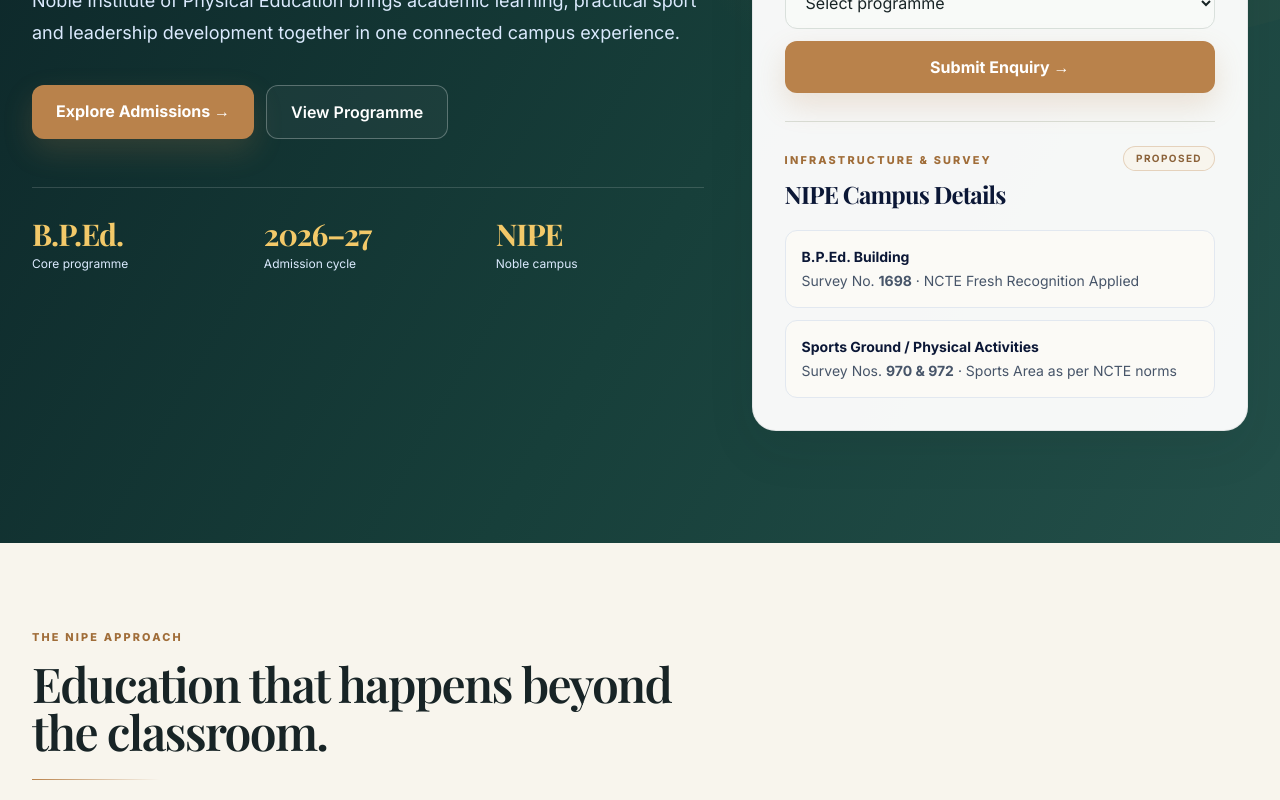
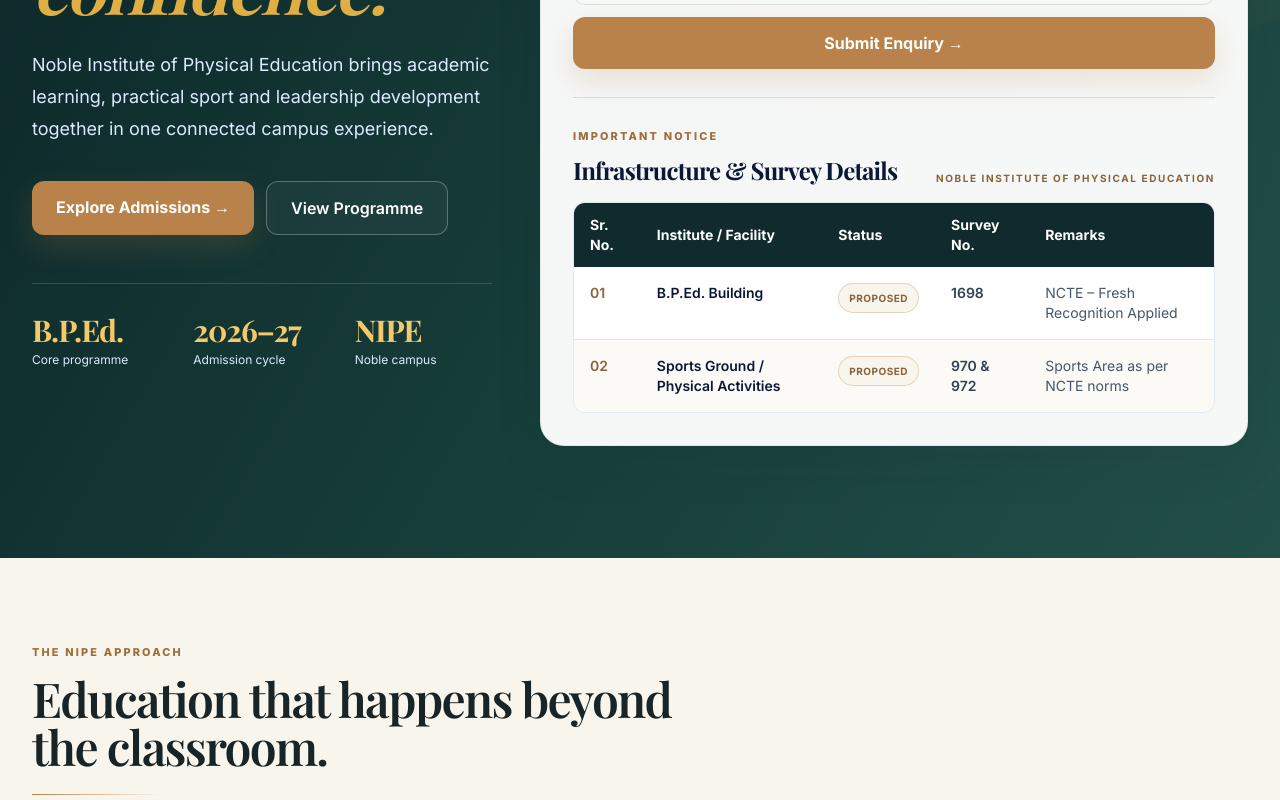
Before and after one commit to realethancool/NIPE, a Next.js app: page / in a window 1280 px wide. Shown: the part 580-1380 px from the top of the page. Built offline with nearby package versions, Linux system fonts and the light colour scheme; a web font is replaced by a local one.

Commit message:
Format infrastructure notice as homepage table

```diff
--- a/src/app/page.tsx
+++ b/src/app/page.tsx
@@ -91,21 +91,42 @@
             <button disabled={busy} className="nipe-btn-primary w-full rounded-xl py-3.5 font-bold disabled:opacity-60">{busy?'Submitting…':'Submit Enquiry →'}</button>
           </form>
           <div className="mt-7 border-t border-[#d9ddd6] pt-6">
-            <div className="flex items-start justify-between gap-4">
+            <div className="mb-4 flex items-end justify-between gap-4">
               <div>
-                <span className="nipe-section-label">Infrastructure & Survey</span>
-                <h3 className="nipe-display mt-2 text-2xl font-bold text-[#0b1736]">NIPE Campus Details</h3>
+                <span className="nipe-section-label">Important Notice</span>
+                <h3 className="nipe-display mt-2 text-2xl font-bold text-[#0b1736]">Infrastructure &amp; Survey Details</h3>
               </div>
-              <span className="rounded-full border border-[#b9824b]/30 bg-[#f8f5ed] px-3 py-1 text-[10px] font-bold uppercase tracking-[.14em] text-[#8b6239]">Proposed</span>
+              <span className="hidden text-[10px] font-bold uppercase tracking-[.16em] text-[#8b6239] sm:block">Noble Institute of Physical Education</span>
             </div>
-            <div className="mt-5 space-y-3 text-sm text-slate-600">
-              <div className="rounded-xl border border-slate-200 bg-[#fbfaf6] p-4">
-                <p className="font-bold text-[#0b1736]">B.P.Ed. Building</p>
-                <p className="mt-1">Survey No. <strong>1698</strong> · NCTE Fresh Recognition Applied</p>
-              </div>
-              <div className="rounded-xl border border-slate-200 bg-[#fbfaf6] p-4">
-                <p className="font-bold text-[#0b1736]">Sports Ground / Physical Activities</p>
-                <p className="mt-1">Survey Nos. <strong>970 &amp; 972</strong> · Sports Area as per NCTE norms</p>
+            <div className="overflow-hidden rounded-xl border border-slate-200 bg-white">
+              <div className="overflow-x-auto">
+                <table className="w-full min-w-[640px] border-collapse text-left text-xs md:text-sm">
+                  <thead>
+                    <tr className="bg-[#102a2e] text-white">
+                      <th className="px-4 py-3 font-bold">Sr. No.</th>
+                      <th className="px-4 py-3 font-bold">Institute / Facility</th>
+                      <th className="px-4 py-3 font-bold">Status</th>
+                      <th className="px-4 py-3 font-bold">Survey No.</th>
+                      <th className="px-4 py-3 font-bold">Remarks</th>
+                    </tr>
+                  </thead>
+                  <tbody className="divide-y divide-slate-200">
+                    <tr className="align-top">
+                      <td className="px-4 py-4 font-semibold text-[#8b6239]">01</td>
+                      <td className="px-4 py-4 font-semibold text-[#0b1736]">B.P.Ed. Building</td>
+                      <td className="px-4 py-4"><span className="inline-flex rounded-full border border-[#b9824b]/30 bg-[#f8f5ed] px-2.5 py-1 text-[10px] font-bold uppercase tracking-wider text-[#8b6239]">Proposed</span></td>
+                      <td className="px-4 py-4 font-semibold text-slate-700">1698</td>
+                      <td className="px-4 py-4 leading-5 text-slate-600">NCTE – Fresh Recognition Applied</td>
+                    </tr>
+                    <tr className="align-top bg-[#fbfaf6]">
+                      <td className="px-4 py-4 font-semibold text-[#8b6239]">02</td>
+                      <td className="px-4 py-4 font-semibold text-[#0b1736]">Sports Ground / Physical Activities</td>
+                      <td className="px-4 py-4"><span className="inline-flex rounded-full border border-[#b9824b]/30 bg-[#f8f5ed] px-2.5 py-1 text-[10px] font-bold uppercase tracking-wider text-[#8b6239]">Proposed</span></td>
+                      <td className="px-4 py-4 font-semibold text-slate-700">970 &amp; 972</td>
+                      <td className="px-4 py-4 leading-5 text-slate-600">Sports Area as per NCTE norms</td>
+                    </tr>
+                  </tbody>
+                </table>
               </div>
             </div>
           </div>
```
